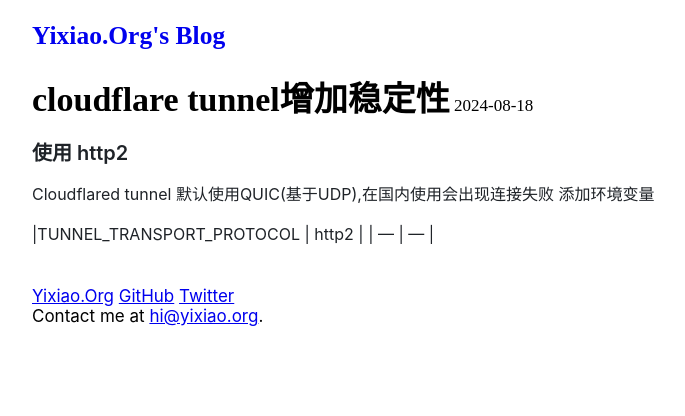
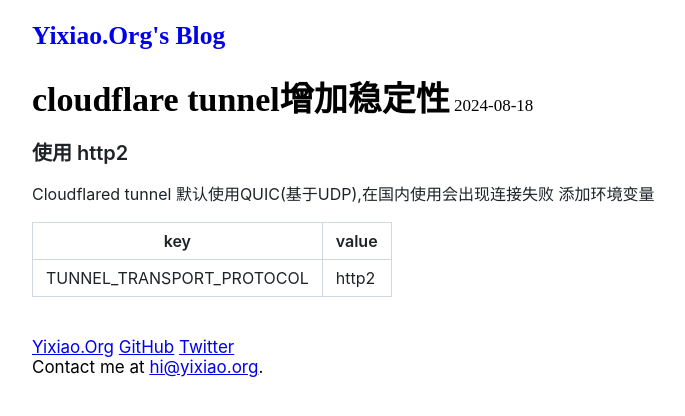
Before and after one commit to YixiaoOrg/blog.yixiao.org, a Jekyll site: the page built from _posts/2024-08-18-cloudflare tunnel增加稳定性.md, in a window 1280 px wide. Shown: the top 416 px of the page, without its empty margins (6-691 px from the left). Built offline with Jekyll 4.4.1, drawn with Linux system fonts in a browser that asks for light colours; comment, search, counter and statistics services are not loaded.

Commit message:
[create-pull-request] automated change

```diff
--- a/_posts/2024-08-18-cloudflare tunnel增加稳定性.md
+++ b/_posts/2024-08-18-cloudflare tunnel增加稳定性.md
@@ -11,5 +11,6 @@ permalink: /2024/08/cloudflared.html
 Cloudflared tunnel 默认使用QUIC(基于UDP),在国内使用会出现连接失败
 添加环境变量
 
+|key|value|
+| ------------ | ------------ |
 |TUNNEL_TRANSPORT_PROTOCOL | http2 |
-| --- | --- |
```
